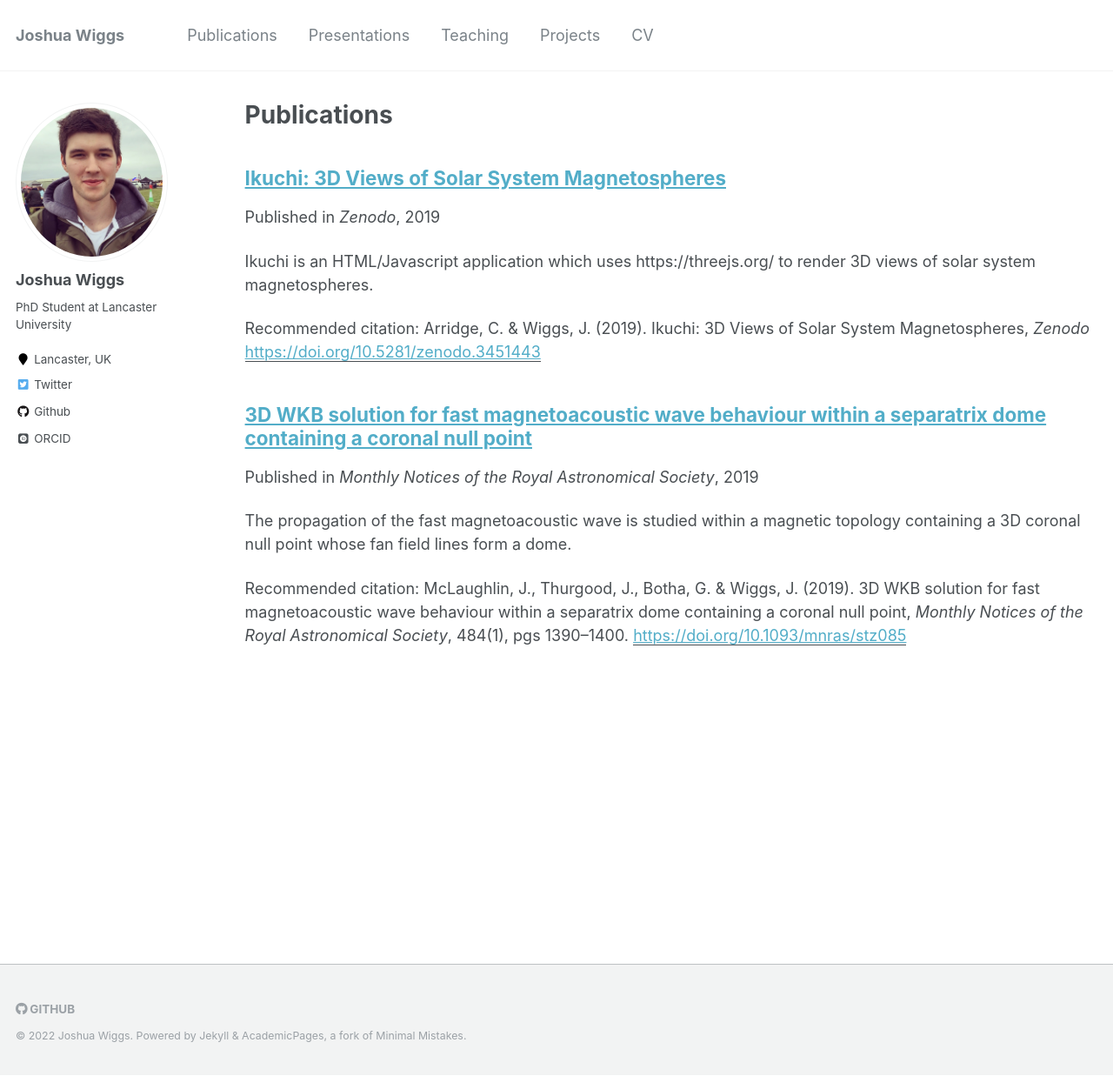
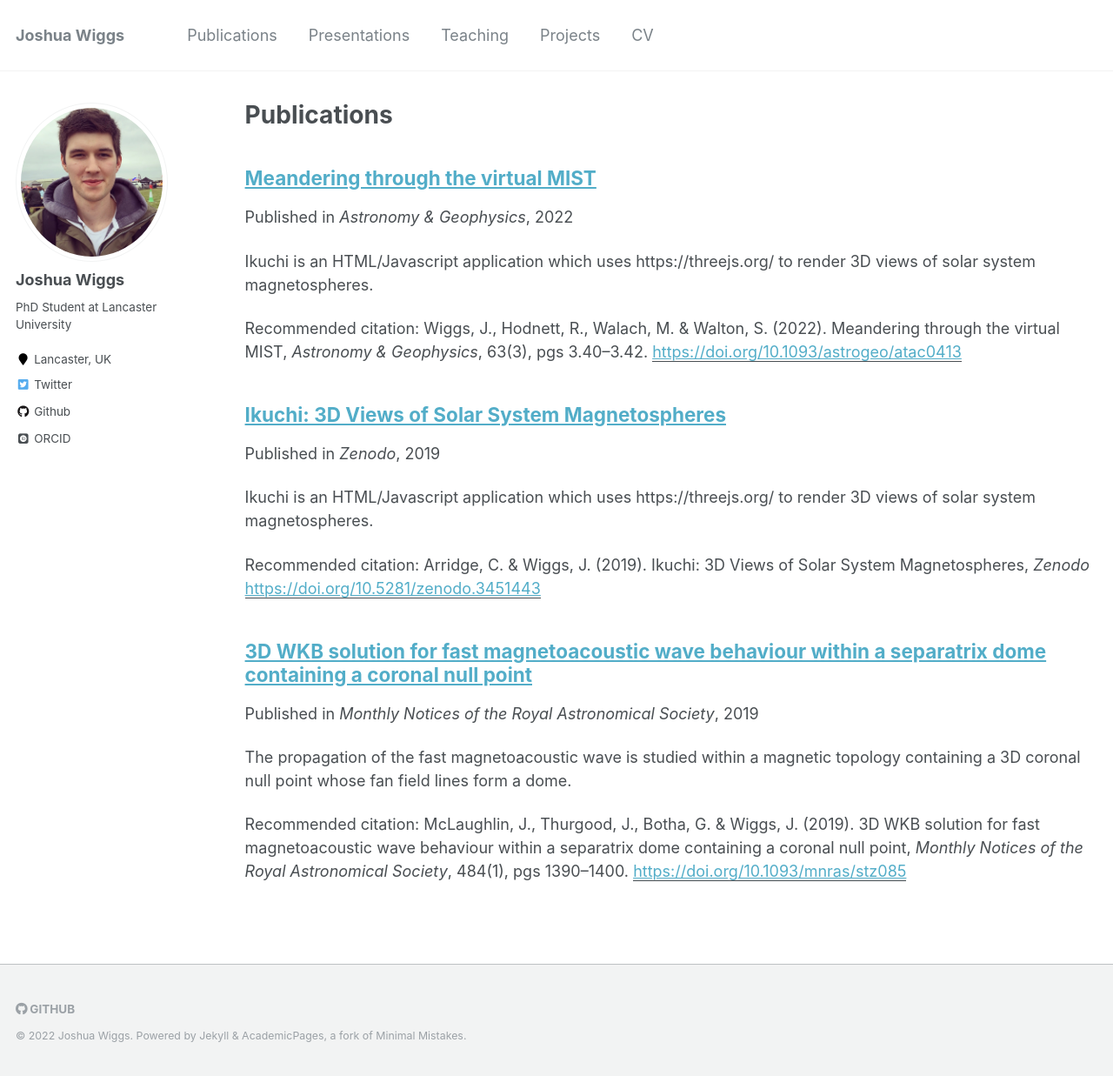
Before and after one commit to JoshWiggs/JoshWiggs.github.io, a Jekyll site: the page built from _pages/publications.md, in a window 1280 px wide and 1237 px high. Shown: the whole window at 87% size. Built offline with Jekyll 4.4.1, drawn with Linux system fonts in a browser that asks for light colours; some web fonts are replaced.

Commit message:
Added MIST write up

```diff
--- /dev/null
+++ b/_publications/Wiggs_2022_Meandering_through_the_virtual_MIST.md
@@ -0,0 +1,15 @@
+---
+title: "Meandering through the virtual MIST"
+collection: publications
+permalink: /publication/Wiggs_2022_Meandering_through_the_virtual_MIST
+excerpt: 'Ikuchi is an HTML/Javascript application which uses https://threejs.org/ to render 3D views of solar system magnetospheres.'
+date: 2022-06-01
+venue: 'Astronomy & Geophysics'
+paperurl: 'https://doi.org/10.1093/astrogeo/atac0413'
+citation: 'Wiggs, J., Hodnett, R., Walach, M. & Walton, S. (2022). Meandering through the virtual MIST, <i>Astronomy & Geophysics</i>, 63(3), pgs 3.40–3.42.'
+---
+Josh Wiggs, Rosie Hodnett, Maria-Theresia Walach and Samuel Walton round up the talks and discussion topics presented at the annual – and again virtual – MIST meeting in November 2021
+
+[Download here](https://doi.org/10.1093/astrogeo/atac041)
+
+Full citation: Josh Wiggs, Rosie Hodnett, Maria-Theresia Walach, Samuel Walton, Meandering through the virtual MIST, Astronomy & Geophysics, Volume 63, Issue 3, June 2022, Pages 3.40–3.42, https://doi.org/10.1093/astrogeo/atac041
```
Also changed, not shown: _pages/cv.md (+1 -1 lines).
